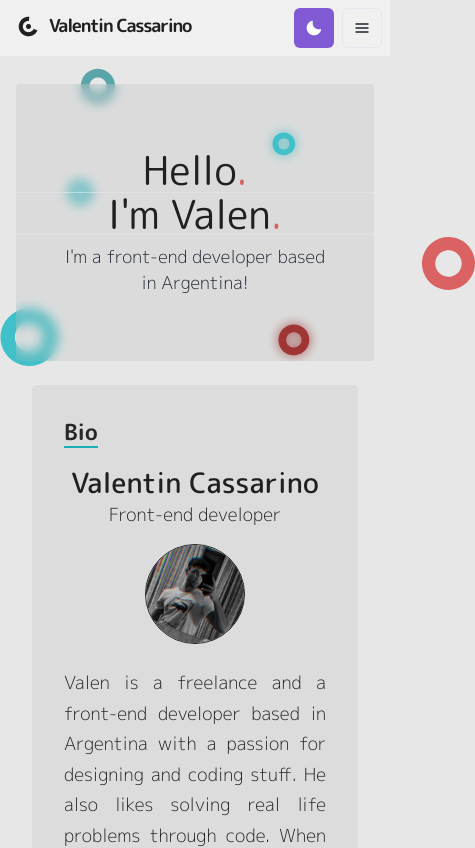
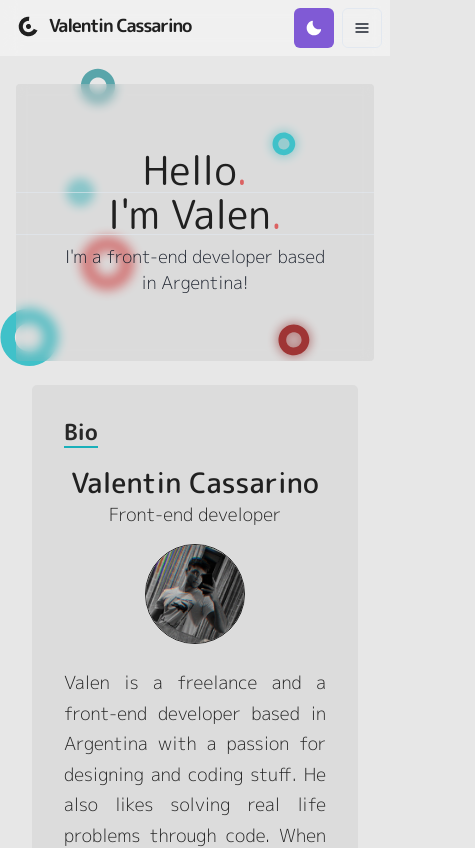
Before and after one commit to ValenCassa/portfolio-react, a Next.js app: page / in a window 390 px wide. Shown: the top 848 px of the page, 475 px wide, since content can reach past the window. Built offline with nearby package versions, Linux system fonts and the light colour scheme.

Commit message:
better responsiveness

```diff
--- a/components/hero-bg.js
+++ b/components/hero-bg.js
@@ -25,7 +25,7 @@ export const Circle = () => {
                 <Box ml={9} mt='6em' pos='absolute' zIndex={-1}>
                 <Ellipse2 />
                 </Box>
-                <Box ml='24.3em' mt='9.5em' pos='absolute' zIndex={-1}>
+                <Box right={0} mr='15em' mt='9.5em' pos='absolute' zIndex={-1}>
                 <Ellipse4 />
                 </Box>
                 <Box right={0} mr='2em' mt='5em' pos='absolute' zIndex={-1} display={{base: 'none', md:'block'}}>
```
